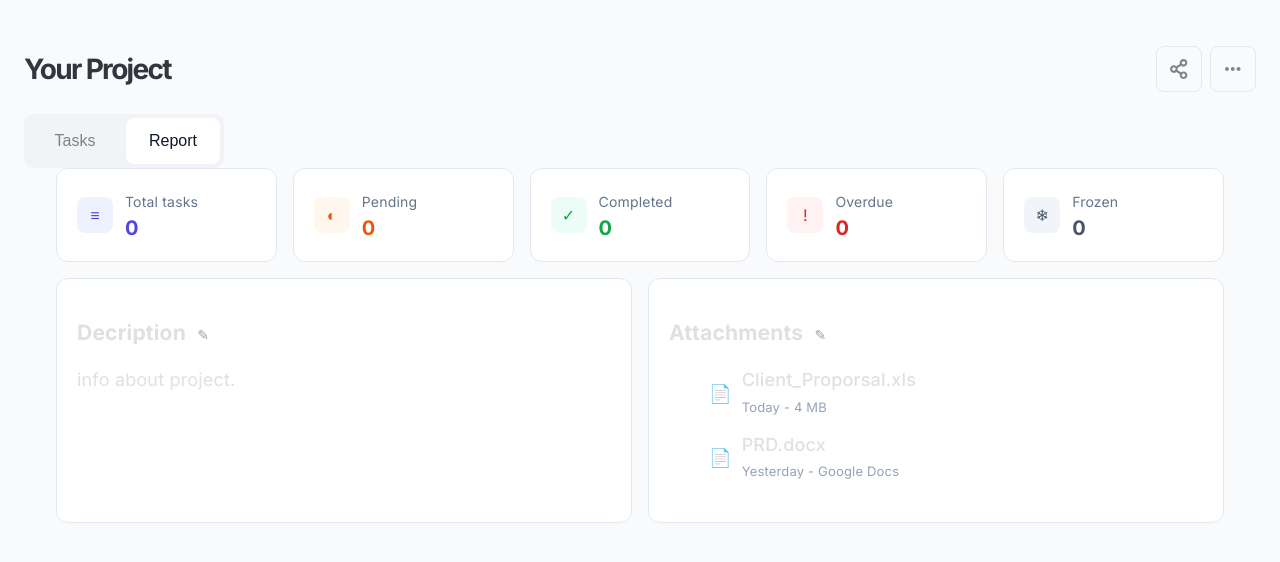
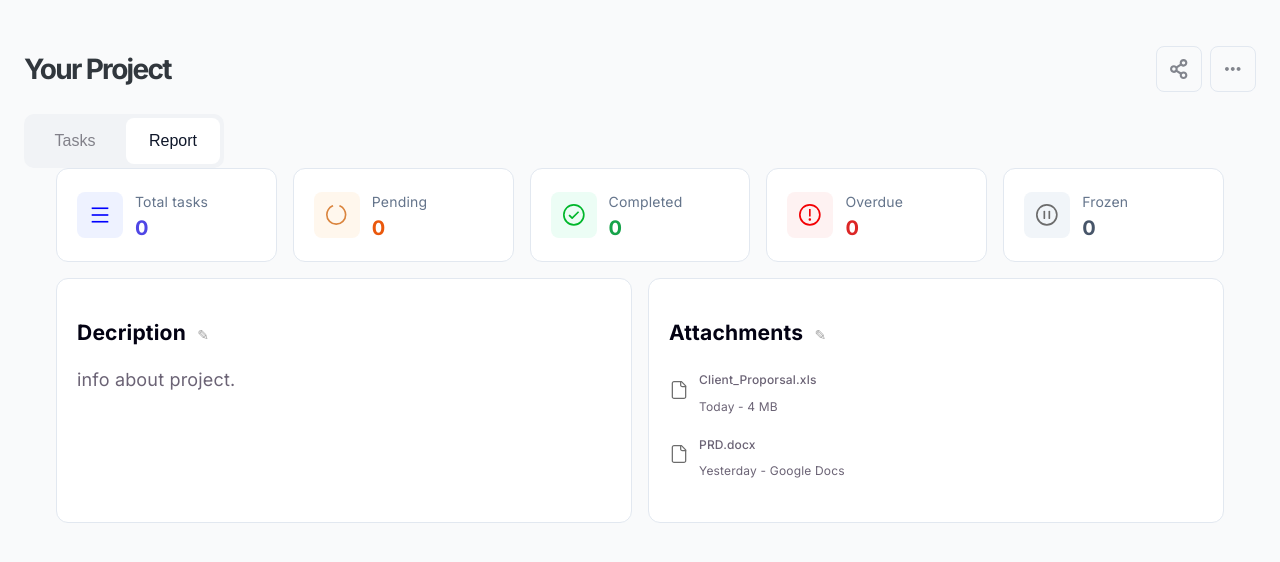
Before and after one commit to Zalinor/task-flow, a React (Vite) app: page / in a window 1280 px wide. Both pictures are taken after a click on the button "Report". Shown: the top 562 px of the page. Built offline with nearby package versions, Linux system fonts and the light colour scheme.

Commit message:
style: improved padding and status icons on the report page

```diff
--- a/src/App.css
+++ b/src/App.css
@@ -187,7 +187,6 @@
 body {
   margin: 0;
   background-color: var(--bg);
-  color: #e0e0e0;
   font-family: "Inter", sans-serif;
 }
 
@@ -489,7 +488,7 @@ color: var(--text-h);
   background-color: white;
   border-radius: 16px;
   padding: 28px 10px 10px 10px;
-  min-height: 300px;
+  min-height: 35em;
   border: 0.5pt solid #ECECF2;
   display: flex;
   flex-direction: column;
@@ -1064,8 +1063,8 @@ label input, textarea {
 }
 
 .report-card-icon {
-  width: 36px;
-  height: 36px;
+  width: 46px;
+  height: 46px;
   border-radius: 8px;
   display: flex;
   align-items: center;
@@ -1108,12 +1107,17 @@ label input, textarea {
   background: #fff;
 }
 
+.report-panel h3 {
+  color: #030213;
+}
+
 .attachments-list {
   list-style: none;
   display: flex;
   flex-direction: column;
   gap: 12px;
   margin-top: 8px;
+  padding: 0;
 }
 
 .attachments-list li {
@@ -1123,12 +1127,13 @@ label input, textarea {
 }
 
 .attachment-name {
+  font-size: 12px;
   font-weight: 500;
 }
 
 .attachment-meta {
-  font-size: 13px;
-  color: #94a3b8;
+  font-size: 12px;
+  color: var(--text);
 }
 
 .empty-state {
--- a/src/components/Report.jsx
+++ b/src/components/Report.jsx
@@ -1,4 +1,33 @@
 import {useMemo} from "react";
+
+const totalTaskIco = <svg width="20" height="20" viewBox="0 0 20 20" fill="none" xmlns="http://www.w3.org/2000/svg">
+<path d="M2.5 3.26318H17.5" stroke="#0000FF" stroke-width="1.63" stroke-linecap="square" stroke-linejoin="round"/>
+<path d="M2.5 10H17.5" stroke="#0000FF" stroke-width="1.63" stroke-linecap="square" stroke-linejoin="round"/>
+<path d="M2.5 16.7368H17.5" stroke="#0000FF" stroke-width="1.63" stroke-linecap="square" stroke-linejoin="round"/>
+</svg>
+const pendingIco = <svg width="21" height="20" viewBox="0 0 21 20" fill="none" xmlns="http://www.w3.org/2000/svg">
+<path d="M14.1488 1.08301C15.7906 1.84875 17.1796 3.06755 18.1522 4.59596C19.1248 6.12438 19.6407 7.89881 19.639 9.71046C19.639 12.2066 18.6474 14.6005 16.8823 16.3656C15.1173 18.1306 12.7234 19.1222 10.2272 19.1222C7.73104 19.1222 5.33712 18.1306 3.57208 16.3656C1.80703 14.6005 0.815434 12.2066 0.815434 9.71046C0.813735 7.89881 1.32955 6.12438 2.30218 4.59596C3.27481 3.06755 4.66377 1.84875 6.30563 1.08301" stroke="#DA843D" stroke-width="1.63" stroke-linecap="square" stroke-linejoin="round"/>
+</svg>
+const completedIco = <svg width="22" height="22" viewBox="0 0 22 22" fill="none" xmlns="http://www.w3.org/2000/svg">
+<rect x="0.833008" y="0.833252" width="20" height="20" rx="10" stroke="#00B72B" stroke-width="1.66667" stroke-linecap="round" stroke-linejoin="round"/>
+<path d="M6.66602 11.6666L9.16602 14.1666L14.9993 8.33325" stroke="#00B72B" stroke-width="1.66667" stroke-linecap="square" stroke-linejoin="round"/>
+</svg>
+const overdueIco = <svg width="22" height="22" viewBox="0 0 22 22" fill="none" xmlns="http://www.w3.org/2000/svg">
+<rect x="0.833008" y="0.833252" width="20" height="20" rx="10" stroke="#F30004" stroke-width="1.66667" stroke-miterlimit="10"/>
+<path d="M10.833 11.6666V5.83325" stroke="#F30004" stroke-width="1.66667" stroke-linecap="square" stroke-linejoin="round"/>
+<path d="M10.833 16.6665C11.5234 16.6665 12.083 16.1069 12.083 15.4165C12.083 14.7261 11.5234 14.1665 10.833 14.1665C10.1427 14.1665 9.58301 14.7261 9.58301 15.4165C9.58301 16.1069 10.1427 16.6665 10.833 16.6665Z" fill="#F30004"/>
+</svg>
+const frozenIco = <svg width="22" height="22" viewBox="0 0 22 22" fill="none" xmlns="http://www.w3.org/2000/svg">
+<rect x="0.833008" y="0.833252" width="20" height="20" rx="10" stroke="#6C6C6C" stroke-width="1.66667" stroke-miterlimit="10"/>
+<path d="M8.33301 7.5V14.1667" stroke="#6C6C6C" stroke-width="1.66667" stroke-linecap="round" stroke-linejoin="round"/>
+<path d="M13.333 7.5V14.1667" stroke="#6C6C6C" stroke-width="1.66667" stroke-linecap="round" stroke-linejoin="round"/>
+</svg>
+const docIco = <svg width="20" height="20" viewBox="0 0 20 20" fill="none" xmlns="http://www.w3.org/2000/svg">
+<path d="M12.4997 1.66675H4.99967C4.55765 1.66675 4.13372 1.84234 3.82116 2.1549C3.5086 2.46746 3.33301 2.89139 3.33301 3.33341V16.6667C3.33301 17.1088 3.5086 17.5327 3.82116 17.8453C4.13372 18.1578 4.55765 18.3334 4.99967 18.3334H14.9997C15.4417 18.3334 15.8656 18.1578 16.1782 17.8453C16.4907 17.5327 16.6663 17.1088 16.6663 16.6667V5.83341L12.4997 1.66675Z" stroke="#6C6C6C" stroke-width="1.25" stroke-linecap="round" stroke-linejoin="round"/>
+<path d="M11.667 1.66675V5.00008C11.667 5.44211 11.8426 5.86603 12.1551 6.17859C12.4677 6.49115 12.8916 6.66675 13.3337 6.66675H16.667" stroke="#6C6C6C" stroke-width="1.25" stroke-linecap="round" stroke-linejoin="round"/>
+</svg>
+
+
 
 function Report({tasks, finalColumnId, description, attachments}) {
     const stats = useMemo(() => {
@@ -25,35 +54,35 @@ function Report({tasks, finalColumnId, description, attachments}) {
         <div className="report">
             <div className="report-stats">
                 <div className="report-card">
-                    <span className="report-card-icon report-icon-total">≡</span>
+                    <span className="report-card-icon report-icon-total">{totalTaskIco}</span>
                     <div>
                         <p className="report-card-label">Total tasks</p>
                         <p className="report-card-value report-value-total">{stats.total}</p>
                     </div>
                 </div>
                 <div className="report-card">
-                    <span className="report-card-icon report-icon-pending">◐</span>
+                    <span className="report-card-icon report-icon-pending">{pendingIco}</span>
                     <div>
                         <p className="report-card-label">Pending</p>
                         <p className="report-card-value report-value-pending">{stats.pending}</p>
                     </div>
                 </div>
                 <div className="report-card">
-                    <span className="report-card-icon report-icon-completed">✓</span>
+                    <span className="report-card-icon report-icon-completed">{completedIco}</span>
                     <div>
                         <p className="report-card-label">Completed</p>
                         <p className="report-card-value report-value-completed">{stats.completed}</p>
                     </div>
                 </div>
                 <div className="report-card">
-                    <span className="report-card-icon report-icon-overdue">!</span>
+                    <span className="report-card-icon report-icon-overdue">{overdueIco}</span>
                     <div>
                         <p className="report-card-label">Overdue</p>
                         <p className="report-card-value report-value-overdue">{stats.overdue}</p>
                     </div>
                 </div>
                 <div className="report-card">
-                    <span className="report-card-icon report-icon-frozen">❄</span>
+                    <span className="report-card-icon report-icon-frozen">{frozenIco}</span>
                     <div>
                         <p className="report-card-label">Frozen</p>
                         <p className="report-card-value report-value-frozen">{stats.frozen}</p>
@@ -72,7 +101,7 @@ function Report({tasks, finalColumnId, description, attachments}) {
                     <ul className="attachments-list">
                         {attachments.map((file) => (
                             <li key={file.name}>
-                                <span className="attachment-icon">📄</span>
+                                <span className="attachment-icon">{docIco}</span>
                                 <div>
                                     <p className="attachment-name">{file.name}</p>
                                     <p className="attachment-meta">{file.meta}</p>
```
